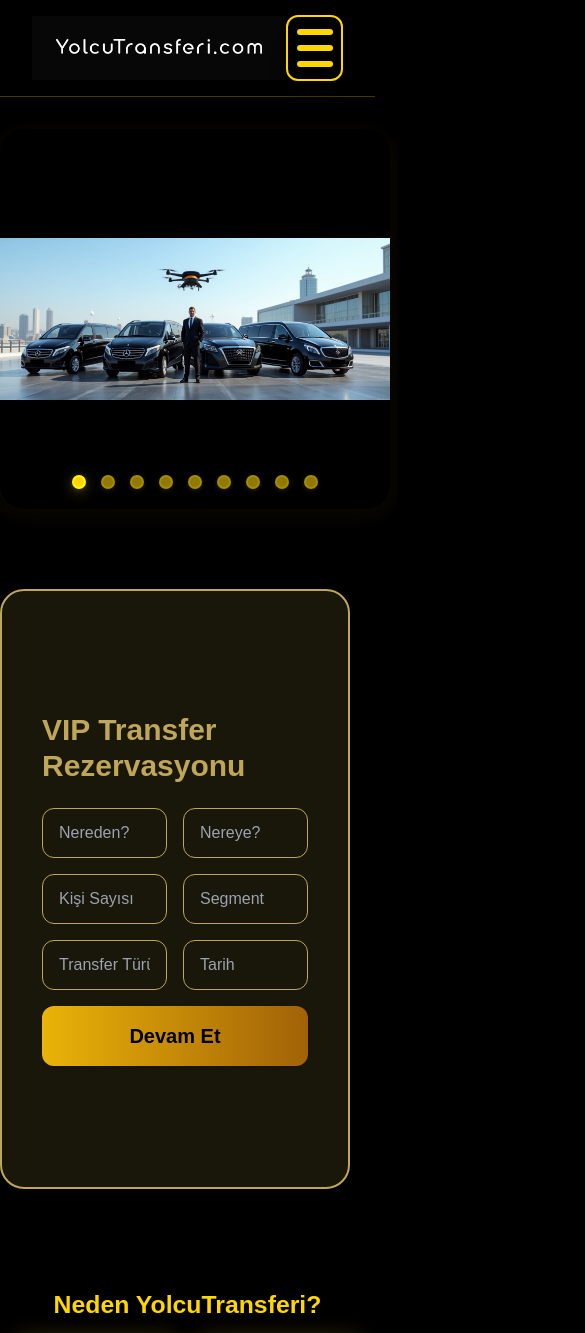
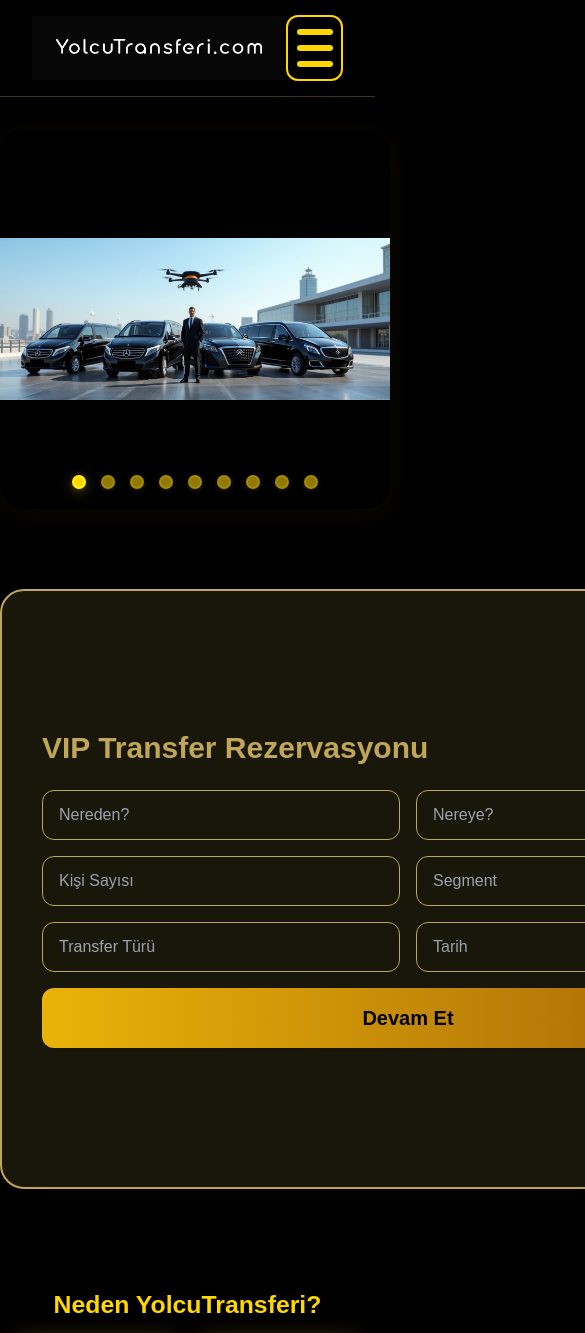
Before and after one commit to haliltayfur/yolcutransferi, a Next.js app: page / in a window 390 px wide. Shown: the top 1333 px of the page, 585 px wide, since content can reach past the window. Built offline with nearby package versions, Linux system fonts and the light colour scheme.

Commit message:
Update RezervasyonHero.jsx

```diff
--- a/components/RezervasyonHero.jsx
+++ b/components/RezervasyonHero.jsx
@@ -1,14 +1,16 @@
 "use client";
-import { useRef, useEffect } from "react";
+import { useRef, useEffect, useState } from "react";
 
-function VipForm() {
+function VipForm({ width }) {
   return (
     <div
       className="bg-[#19160a] border-2 border-[#bfa658] rounded-3xl shadow-2xl p-10 flex flex-col justify-center"
       style={{
-        width: "100%",
+        width: width ? width : 680,
         height: 600,
-        boxSizing: "border-box"
+        minWidth: 320,
+        boxSizing: "border-box",
+        transition: "width 0.2s"
       }}
     >
       <h2 className="text-3xl font-bold text-[#bfa658] mb-6">VIP Transfer Rezervasyonu</h2>
@@ -25,7 +27,7 @@ function VipForm() {
   );
 }
 
-function VipVideo() {
+function VipVideo({ width }) {
   const videoRef = useRef(null);
 
   useEffect(() => {
@@ -38,12 +40,9 @@ function VipVideo() {
   const handleVideoClick = () => {
     const video = videoRef.current;
     if (!video) return;
-
-    // Sesi aç ve baştan başlat
     video.muted = false;
     video.currentTime = 0;
     video.play();
-    // Otomatik olarak sesi açmak bazı tarayıcılarda kullanıcı hareketi gerektirir
     video.volume = 1;
   };
 
@@ -51,10 +50,12 @@ function VipVideo() {
     <div
       className="bg-[#232323e7] border-2 border-[#bfa658] rounded-3xl shadow-2xl flex items-center justify-center overflow-hidden"
       style={{
-        width: "100%",
+        width: width ? width : 340,
         height: 600,
+        minWidth: 200,
         boxSizing: "border-box",
-        cursor: "pointer"
+        cursor: "pointer",
+        transition: "width 0.2s"
       }}
       onClick={handleVideoClick}
       tabIndex={0}
@@ -82,57 +83,45 @@ function VipVideo() {
 }
 
 export default function RezervasyonHero() {
-  // Media query: mobilde form tam ortalı, video yok
+  const [sliderWidth, setSliderWidth] = useState(1200);
+  const sliderRef = typeof window !== "undefined" ? document.getElementById("hero-slider-ref") : null;
+
+  // Slider'ın genişliğini al (ve resize olunca güncelle)
+  useEffect(() => {
+    function updateWidth() {
+      const slider = document.getElementById("hero-slider-ref");
+      if (slider) {
+        setSliderWidth(slider.offsetWidth);
+      }
+    }
+    updateWidth();
+    window.addEventListener("resize", updateWidth);
+    return () => window.removeEventListener("resize", updateWidth);
+  }, []);
+
+  // Oranlar
+  const FORM_ORAN = 0.68;
+  const BOSLUK_ORAN = 0.02;
+  const VIDEO_ORAN = 0.30;
+  const formWidth = Math.round(sliderWidth * FORM_ORAN);
+  const boslukWidth = Math.round(sliderWidth * BOSLUK_ORAN);
+  const videoWidth = Math.round(sliderWidth * VIDEO_ORAN);
+
   return (
     <section className="w-full flex flex-col items-center py-12">
       <div
-        className="flex flex-row items-center justify-center w-full"
+        className="flex flex-row items-center justify-center"
         style={{
+          width: sliderWidth,
+          margin: "0 auto",
           minHeight: 600,
+          transition: "width 0.2s"
         }}
       >
-        <div
-          className="hidden lg:block"
-          style={{
-            flex: `0 0 calc((100vw - 70vw)/2)`, // iki tarafı ortala (70vw = %50+%20)
-            minWidth: 0
-          }}
-        />
-        {/* FORM */}
-        <div
-          className="form-area"
-          style={{
-            width: "50vw",
-            maxWidth: 800,
-            minWidth: 320,
-            marginRight: 20,
-            transition: "width 0.2s"
-          }}
-        >
-          <VipForm />
-        </div>
-        {/* VIDEO */}
-        <div
-          className="video-area hidden md:block"
-          style={{
-            width: "20vw",
-            maxWidth: 500,
-            minWidth: 200,
-            transition: "width 0.2s"
-          }}
-        >
-          <VipVideo />
-        </div>
-        <div
-          className="hidden lg:block"
-          style={{
-            flex: `0 0 calc((100vw - 70vw)/2)`,
-            minWidth: 0
-          }}
-        />
+        <VipForm width={formWidth} />
+        <div style={{ width: boslukWidth, minWidth: 20, maxWidth: 50 }} />
+        <VipVideo width={videoWidth} />
       </div>
-
-      {/* MOBİL VERSİYON */}
       <style jsx>{`
         @media (max-width: 900px) {
           .form-area {
```
